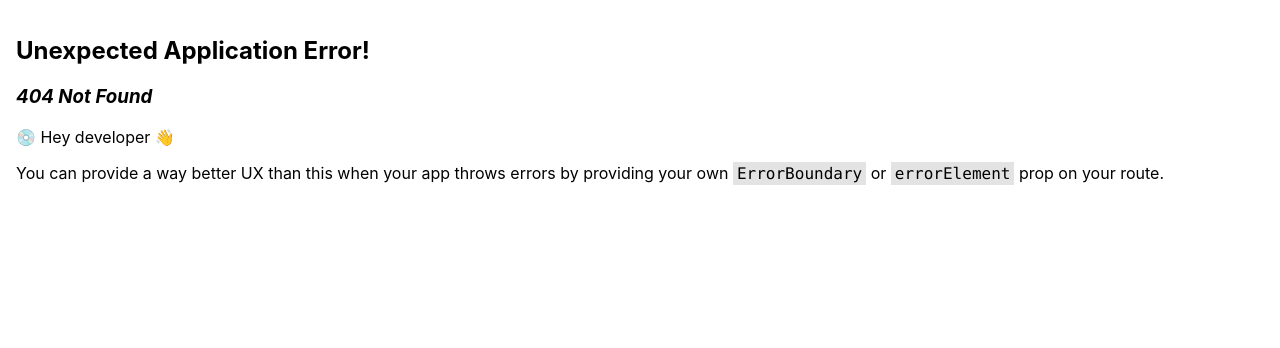
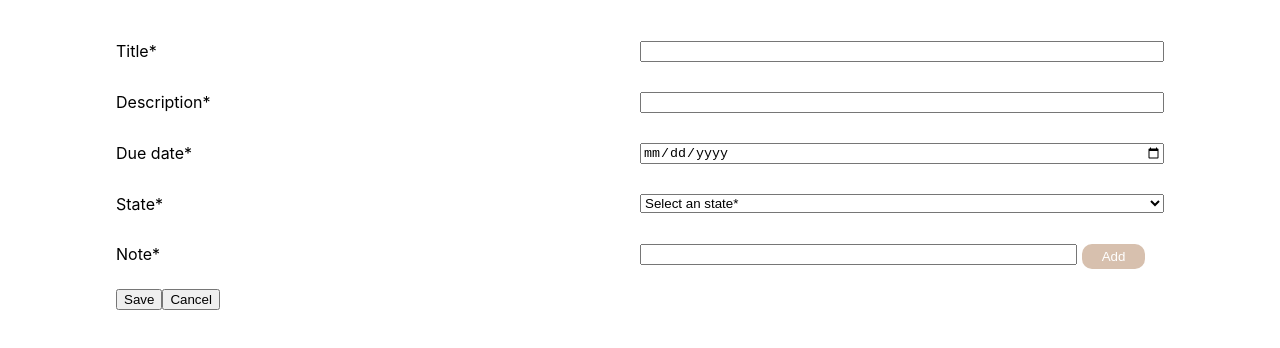
Before and after one commit to JulianaM2/react-tasks, a React (Create React App) app: page /task/create in a window 1280 px wide. Before the commit this address had no page. Shown: the top 348 px of the page. Built offline with nearby package versions, Linux system fonts and the light colour scheme.

Commit message:
Add TaskForm component and validations

```diff
--- a/package.json
+++ b/package.json
@@ -8,6 +8,7 @@
     "@testing-library/jest-dom": "^5.17.0",
     "@testing-library/react": "^13.4.0",
     "@testing-library/user-event": "^13.5.0",
+    "formik": "^2.4.5",
     "react": "^18.2.0",
     "react-dom": "^18.2.0",
     "react-router-dom": "^6.20.1",
--- a/src/components/Tasks/Task/Task.jsx
+++ b/src/components/Tasks/Task/Task.jsx
@@ -1,39 +1,53 @@
+import { useLocation, useNavigate } from "react-router-dom";
 import { STATE_COLORS } from "../../../constants/common.constants";
 import { badgeColor, col } from "../../../styles/global.styles";
 import "./Task.css";
+import { useEffect, useMemo } from "react";
+import { getLatestState } from "../../../helpers/task.helpers";
 
 const Task = () => {
-  const notes = ["Lorem ipsum dolor sit amet, consectetur adipisicing elit"];
+  const location = useLocation();
+  const navigate = useNavigate();
+
+  const { title, description, dueDate, stateHistory, notes } = location.state;
+
+  const state = useMemo(
+    () => getLatestState(stateHistory).state,
+    [stateHistory]
+  );
+
+  useEffect(() => {
+    if (!location) {
+      navigate("/");
+    }
+  }, [location, navigate]);
 
   return (
     <>
       <div className="row">
         <div style={col(6)}>
-          <span className="task-title">Task 1</span>
+          <span className="task-title">{title}</span>
         </div>
         <div style={col(2)}>
-          <span className="badge" style={badgeColor(STATE_COLORS.closed)}>
-            Closed
+          <span className="badge" style={badgeColor(STATE_COLORS[state])}>
+            {state}
           </span>
         </div>
         <div style={col(4)}>
-          <span>Due date: 08/10/2024</span>
+          <span>Due date: {dueDate}</span>
         </div>
       </div>
       <div className="row">
         <div style={col(6)}>
           <h3>Description</h3>
-          <p>
-            Lorem ipsum dolor sit amet, consectetur adipisicing elit.
-            Temporibus, facere illum. Aliquid beatae unde inventore, aut error
-            ad soluta similique mollitia quia aspernatur nulla sapiente tempore
-            ut debitis, animi consequuntur!
-          </p>
+          <p>{description}</p>
         </div>
         <div style={col(6)}>
           <h3>Notes</h3>
-          {notes.map((note) => (
-            <div className="card">{note}</div>
+          {notes.map((note, index) => (
+            <div key={"note-" + index} className="card">
+              {note}
+            </div>
           ))}
         </div>
       </div>
--- /dev/null
+++ b/src/components/Tasks/TaskForm/TaskForm.css
@@ -0,0 +1,13 @@
+.task-form {
+  padding: 10px 100px;
+}
+
+.add-note {
+  border: none;
+  background-color: #d7c0ae;
+  margin: 0px 5px;
+  border-radius: 10px;
+  padding: 5px 20px;
+  width: fit-content;
+  color: white;
+}
--- /dev/null
+++ b/src/components/Tasks/TaskForm/TaskForm.jsx
@@ -0,0 +1,177 @@
+import { Formik } from "formik";
+import { col } from "../../../styles/global.styles";
+import "./TaskForm.css";
+import { useLayoutEffect, useMemo, useState } from "react";
+import taskStore from "../../../store/task";
+import { useNavigate } from "react-router-dom";
+
+const validate = (value, field, errors) => {
+  if (!value) {
+    errors[field] = "This field is required";
+  }
+};
+
+const validateNotes = (notes, errors) => {
+  if (notes.length === 0) {
+    errors.note = "Must have at least one note";
+  }
+};
+
+const validateTaskForm = (values, notes) => {
+  const errors = {};
+
+  validate(values.title, "title", errors);
+  validate(values.description, "description", errors);
+  validate(values.dueDate, "dueDate", errors);
+  validate(values.state, "state", errors);
+  validateNotes(notes, errors);
+
+  return errors;
+};
+
+const TaskForm = () => {
+  const taskStates = useMemo(() => taskStore.getStates(), []);
+  const [, setTaskState] = useState({});
+  const [notes, setNotes] = useState([]);
+  const navigate = useNavigate();
+
+  useLayoutEffect(() => {
+    taskStore.subscribe(setTaskState);
+    taskStore.init();
+  }, []);
+
+  const handleAddNotes = (noteValue) => setNotes([...notes, noteValue]);
+
+  return (
+    <>
+      <Formik
+        initialValues={{
+          title: "",
+          description: "",
+          dueDate: "",
+          state: "",
+          note: "",
+        }}
+        validate={(values) => validateTaskForm(values, notes)}
+        onSubmit={(values) => {
+          const task = {
+            title: values.title,
+            description: values.description,
+            dueDate: values.dueDate,
+            stateHistory: [{ state: values.state, date: new Date() }],
+            notes,
+          };
+
+          taskStore.addNote(task);
+          navigate("/");
+        }}
+      >
+        {({
+          values,
+          errors,
+          touched,
+          handleChange,
+          handleSubmit,
+          isSubmitting,
+        }) => (
+          <form onSubmit={handleSubmit}>
+            <div className="task-form">
+              <div className="row">
+                <div style={col(6)}>Title*</div>
+                <div style={col(6)}>
+                  <input
+                    type="text"
+                    name="title"
+                    onChange={handleChange}
+                    value={values.title}
+                  />
+                  {errors.title && touched.title && errors.title}
+                </div>
+              </div>
+              <div className="row">
+                <div style={col(6)}>Description*</div>
+                <div style={col(6)}>
+                  <input
+                    type="text"
+                    name="description"
+                    onChange={handleChange}
+                    value={values.description}
+                  />
+                  {errors.description &&
+                    touched.description &&
+                    errors.description}
+                </div>
+              </div>
+              <div className="row">
+                <div style={col(6)}>Due date*</div>
+                <div style={col(6)}>
+                  <input
+                    type="date"
+                    name="dueDate"
+                    onChange={handleChange}
+                    value={values.dueDate}
+                  />
+                  {errors.dueDate && touched.dueDate && errors.dueDate}
+                </div>
+              </div>
+              <div className="row">
+                <div style={col(6)}>State*</div>
+                <div style={col(6)}>
+                  <select
+                    name="state"
+                    onChange={handleChange}
+                    value={values.state}
+                  >
+                    <option value="">Select an state*</option>
+                    {taskStates.map((state) => (
+                      <option key={state.name} value={state.name}>
+                        {state.name}
+                      </option>
+                    ))}
+                  </select>
+                  {errors.state && touched.state && errors.state}
+                </div>
+              </div>
+              <div className="row">
+                <div style={col(6)}>Note*</div>
+                <div style={col(5)}>
+                  <input
+                    type="text"
+                    name="note"
+                    onChange={handleChange}
+                    value={values.note}
+                  />
+                  {errors.note && touched.note && errors.note}
+                </div>
+                <div style={col(1)}>
+                  <button
+                    onClick={() => handleAddNotes(values.note)}
+                    className="add-note"
+                    disabled={!values.note}
+                  >
+                    Add
+                  </button>
+                </div>
+              </div>
+              <div className="row">
+                <button type="submit" disabled={isSubmitting}>
+                  Save
+                </button>
+                <button>Cancel</button>
+              </div>
+              <div className="row">
+                <ul>
+                  {notes.map((note, index) => (
+                    <li key={"note-" + index}>{note}</li>
+                  ))}
+                </ul>
+              </div>
+            </div>
+          </form>
+        )}
+      </Formik>
+    </>
+  );
+};
+
+export default TaskForm;
--- a/src/components/Tasks/TaskList/TaskList.jsx
+++ b/src/components/Tasks/TaskList/TaskList.jsx
@@ -1,20 +1,17 @@
 import { useEffect, useLayoutEffect, useMemo, useState } from "react";
 import "./TaskList.css";
 import taskStore from "../../../store/task";
+import { useNavigate } from "react-router-dom";
+import { getLatestState } from "../../../helpers/task.helpers";
 
 const sliceData = (tasks, page, rows, setSlicedTask) => {
   setSlicedTask(tasks.slice((page - 1) * rows, page * rows));
 };
 
-
-const getPagationValues = (paginationStart, setPaginationStart, tasksLength) => {
+const getPagationValues = (paginationStart, setPaginationStart) => {
   const pages = [];
 
-  for (
-    let i = paginationStart;
-    i < paginationStart + 4;
-    i++
-  ) {
+  for (let i = paginationStart; i < paginationStart + 4; i++) {
     pages.push(
       <button
         className={paginationStart === i ? "active-page" : ""}
@@ -36,27 +33,33 @@ const TaskList = () => {
   const [taskState, setTaskState] = useState(taskStore.initialState);
   const [tasks, setTasks] = useState([]);
   const [slicedTasks, setSlicedTasks] = useState([]);
+  const navigate = useNavigate();
 
   useMemo(
     () => sliceData(tasks, paginationStart, 5, setSlicedTasks),
     [paginationStart, tasks]
   );
 
+
   const handleNextPage = () => setPaginationStart(paginationStart + 1);
   const handlePreviousPage = () => setPaginationStart(paginationStart - 1);
+  const handleNavigateToTaskDetails = (task) =>
+    navigate("/task/details", {
+      state: { ...task },
+    });
 
   useLayoutEffect(() => {
-    taskStore.subscribe();
+    taskStore.subscribe(setTaskState);
     taskStore.init();
   }, []);
 
   useEffect(() => {
     const data = taskStore.getTasks();
+    console.log(data);
 
     setTasks(data);
     sliceData(data, paginationStart, 5, setSlicedTasks);
-  }, [paginationStart]);
-
+  }, [paginationStart, taskState]);
 
   return (
     <>
@@ -71,9 +74,11 @@ const TaskList = () => {
         <tbody>
           {slicedTasks.map((task, index) => (
             <tr key={"task-" + index}>
-              <td>{task.title}</td>
+              <td onClick={() => handleNavigateToTaskDetails(task)}>
+                {task.title}
+              </td>
               <td>{task.dueDate}</td>
-              <td>{task.state}</td>
+              <td>{getLatestState(task.stateHistory).state}</td>
             </tr>
           ))}
         </tbody>
--- /dev/null
+++ b/src/helpers/task.helpers.js
@@ -0,0 +1,8 @@
+const getLatestState = (states) =>
+  states.reduce(function (prev, current) {
+    return prev && new Date(prev.date) > new Date(current.date)
+      ? prev
+      : current;
+  });
+
+export { getLatestState };
--- a/src/router.js
+++ b/src/router.js
@@ -1,6 +1,7 @@
 import { createBrowserRouter } from "react-router-dom";
 import Task from "./components/Tasks/Task/Task";
 import TaskList from "./components/Tasks/TaskList/TaskList";
+import TaskForm from "./components/Tasks/TaskForm/TaskForm";
 
 const router = createBrowserRouter([
   {
@@ -10,6 +11,10 @@ const router = createBrowserRouter([
   {
     path: '/task/details',
     element: <Task />
+  },
+  {
+    path: '/task/create',
+    element: <TaskForm />
   }
 ]);
 
--- a/src/store/task.js
+++ b/src/store/task.js
@@ -11,10 +11,22 @@ const initialState = {
 let state = initialState;
 
 const taskStore = {
-  init: () => subject.next(state),
+  init: () => {
+    state = { ...state };
+    subject.next(state);
+  },
   subscribe: (setState) => subject.subscribe(setState),
   getTasks: () => {
     return state.tasks;
+  },
+  getStates: () => state.taskStates,
+  addNote: (task) => {
+    state = {
+      ...state,
+      tasks: [...state.tasks, task],
+    };
+
+    subject.next(state);
   },
   initialState,
 };
```
Also changed, not shown: 1 other file (tests, documents, lock files or other folders).
